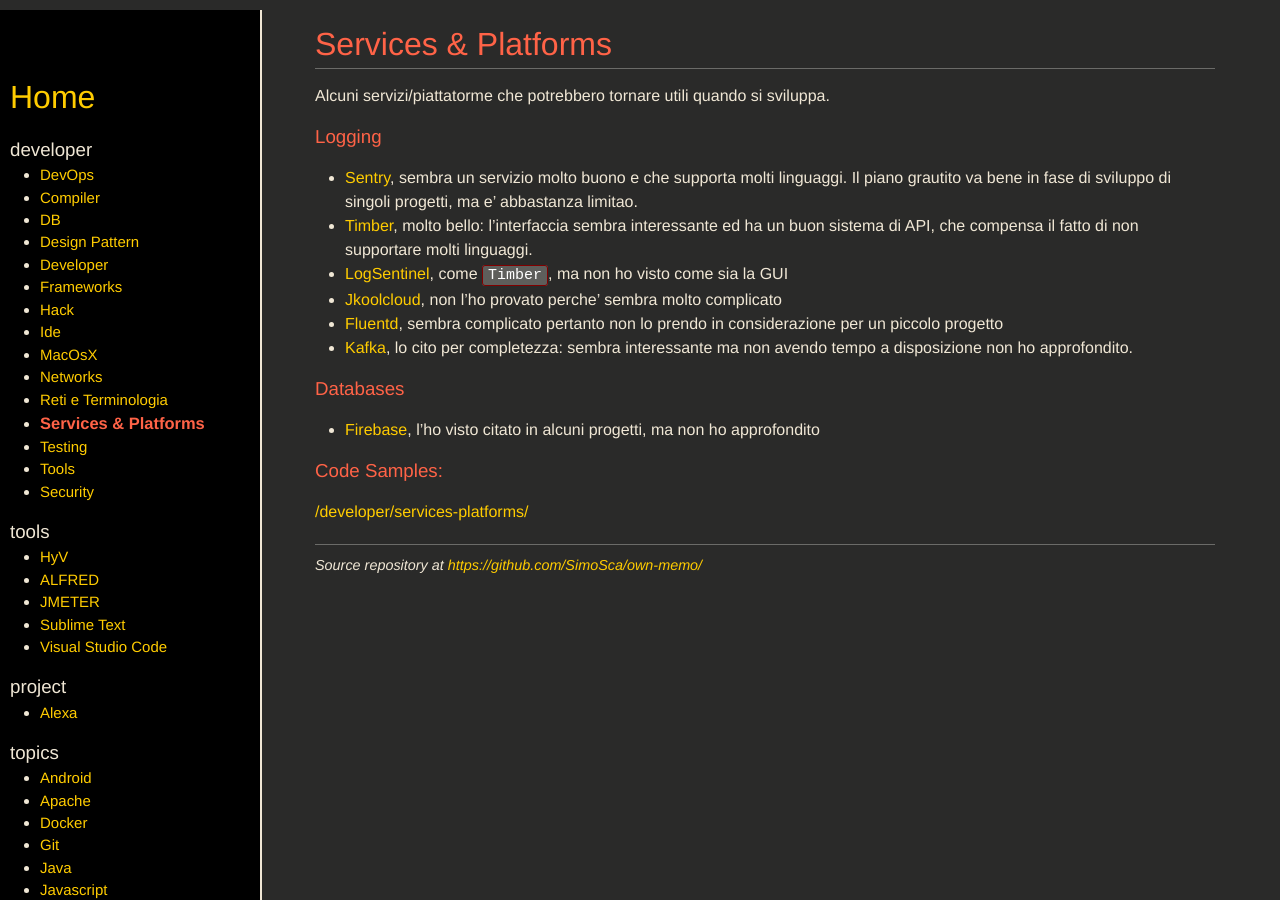
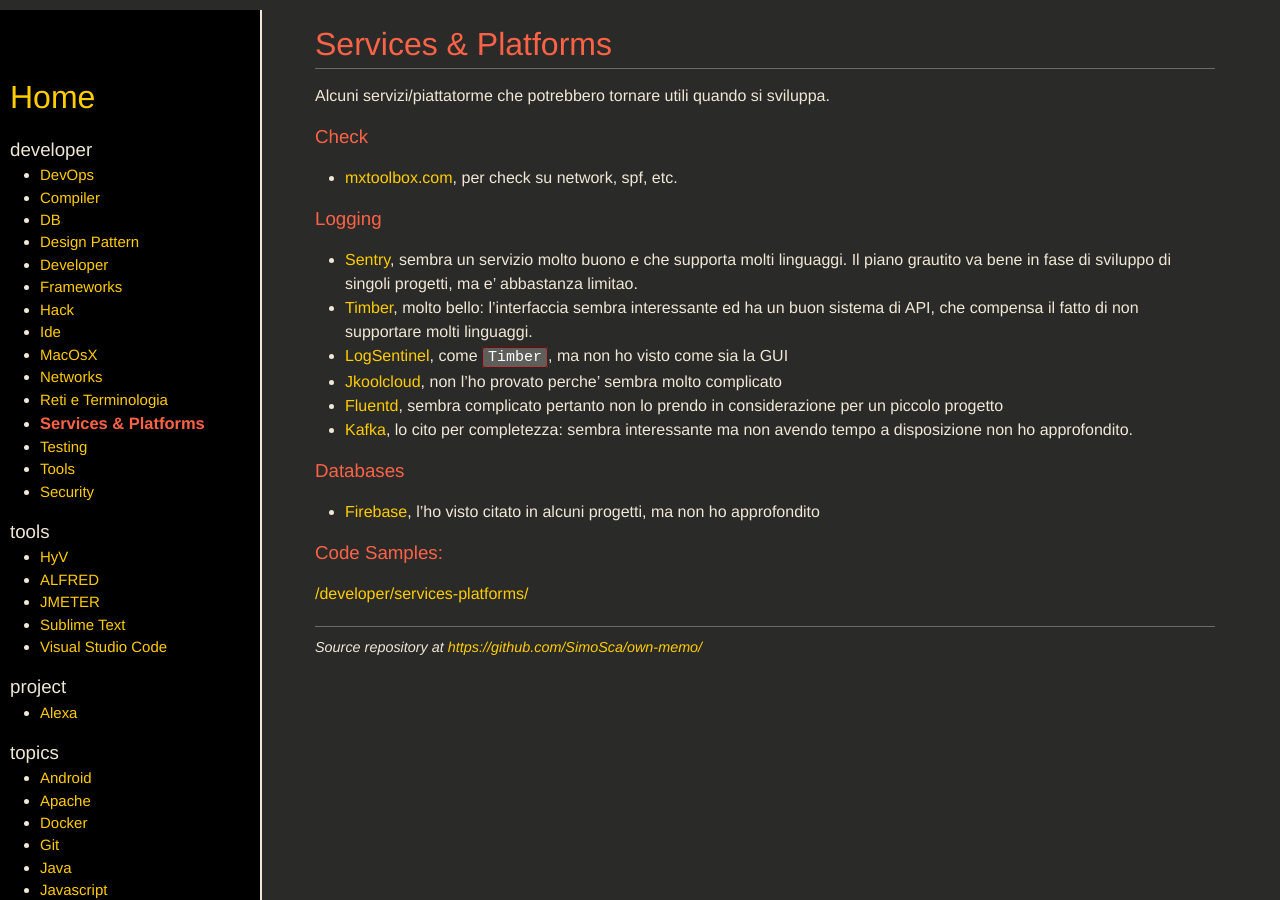
Before and after one commit to SimoSca/own-memo, a Jekyll site: the page built from _pages/developer/services.md, in a window 1280 px wide. Built offline with Jekyll 4.4.1, drawn with Linux system fonts in a browser that asks for light colours; nearby versions of some CDN libraries.

Commit message:
[note] Added generic

```diff
--- a/_pages/developer/services.md
+++ b/_pages/developer/services.md
@@ -5,6 +5,10 @@
 
 
 Alcuni servizi/piattatorme che potrebbero tornare utili quando si sviluppa.
+
+### Check
+
+- [mxtoolbox.com](https://mxtoolbox.com/SuperTool.aspx?action=dns%3alogotel.it&run=networktools), per check su network, spf, etc.
 
 
 ### Logging
```
Also changed, not shown: _pages/developer/tools.md (+1 -1 lines).
